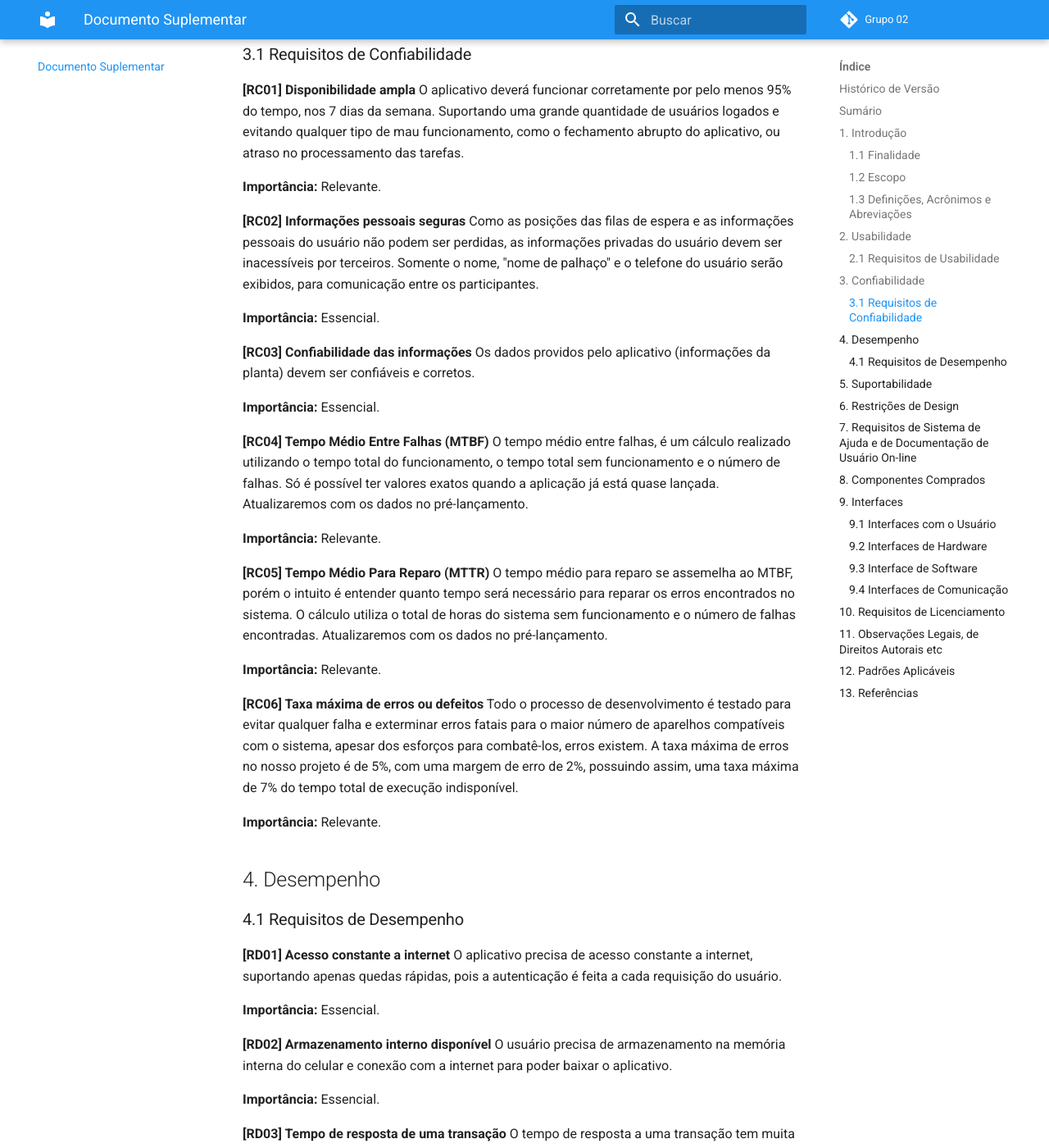
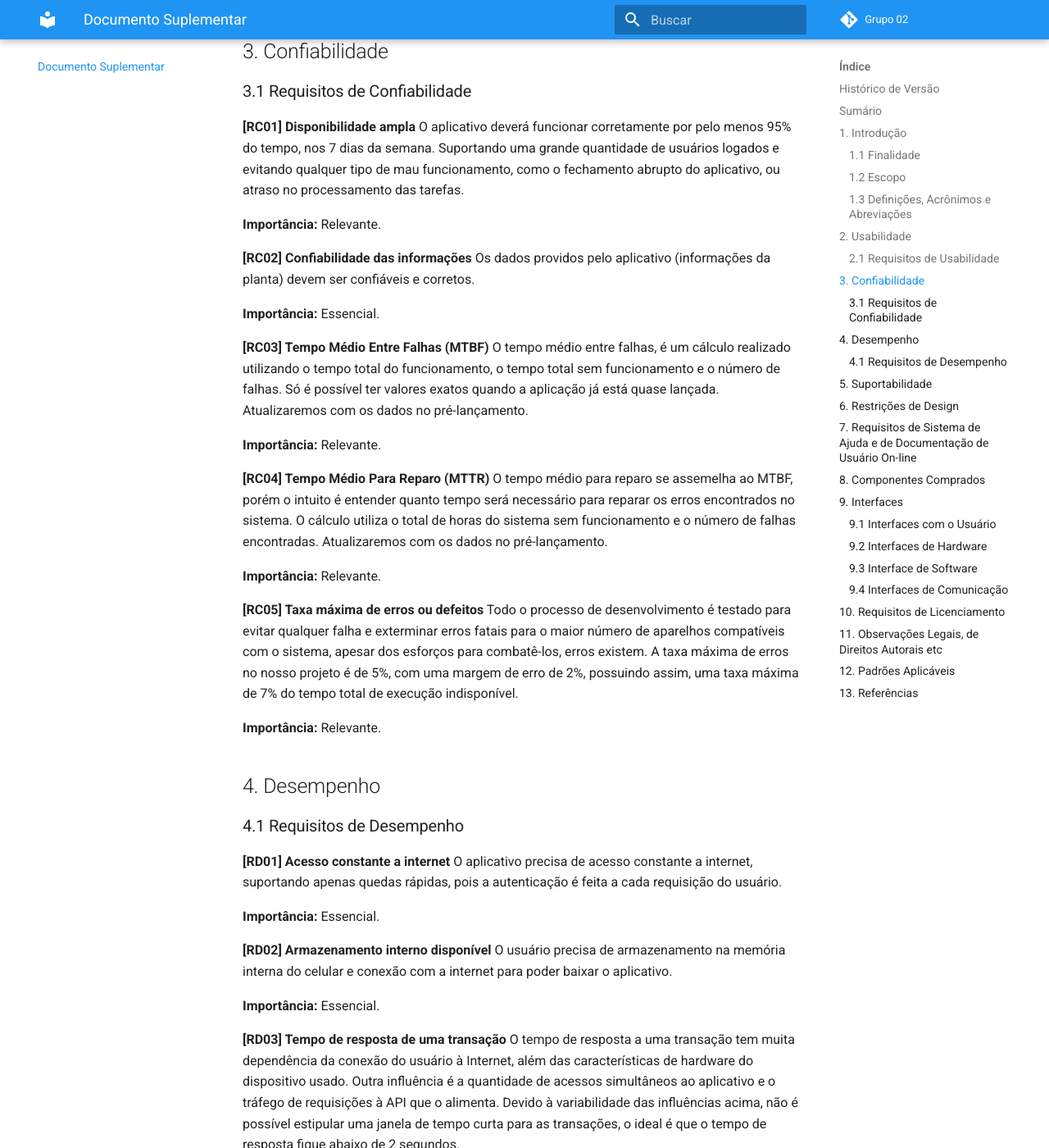
Before and after one commit to fga-eps-mds/2020.1-GaiaDex-wiki, an MkDocs documentation site: the page built from docs/supplementary_document/supplementary_document.md, in a window 1280 px wide and 1400 px high, scrolled down 3133 px. Shown: the whole window at 82% size. Built offline with MkDocs 1.6.1 and Material for MkDocs 9.7.7, drawn with Linux system fonts in a browser that asks for light colours; comment, search, counter and statistics services are not loaded; old or Windows-style settings are respelled for this version of MkDocs; some of the changed text lies outside the part shown.

Commit message:
Updates 3.1 and 7 in supplementary document

```diff
--- a/docs/supplementary_document/supplementary_document.md
+++ b/docs/supplementary_document/supplementary_document.md
@@ -95,27 +96,22 @@
 
 **Importância:** Relevante.
 
-**[RC02] Informações pessoais seguras**
-Como as posições das filas de espera e as informações pessoais do usuário não podem ser perdidas, as informações privadas do usuário devem ser inacessíveis por terceiros. Somente o nome, "nome de palhaço" e o telefone do usuário serão exibidos, para comunicação entre os participantes.
-
-**Importância:** Essencial.
-
-**[RC03] Confiabilidade das informações**
+**[RC02] Confiabilidade das informações**
 Os dados providos pelo aplicativo (informações da planta) devem ser confiáveis e corretos.
 
 **Importância:** Essencial.
 
-**[RC04] Tempo Médio Entre Falhas (MTBF)**
+**[RC03] Tempo Médio Entre Falhas (MTBF)**
 O tempo médio entre falhas, é um cálculo realizado utilizando o tempo total do funcionamento, o tempo total sem funcionamento e o número de falhas. Só é possível ter valores exatos quando a aplicação já está quase lançada. Atualizaremos com os dados no pré-lançamento.
 
 **Importância:** Relevante.
 
-**[RC05] Tempo Médio Para Reparo (MTTR)**
+**[RC04] Tempo Médio Para Reparo (MTTR)**
 O tempo médio para reparo se assemelha ao MTBF, porém o intuito é entender quanto tempo será necessário para reparar os erros encontrados no sistema. O cálculo utiliza o total de horas do sistema sem funcionamento e o número de falhas encontradas. Atualizaremos com os dados no pré-lançamento.
 
 **Importância:** Relevante.
 
-**[RC06] Taxa máxima de erros ou defeitos**
+**[RC05] Taxa máxima de erros ou defeitos**
 Todo o processo de desenvolvimento é testado para evitar qualquer falha e exterminar erros fatais para o maior número de aparelhos compatíveis com o sistema, apesar dos esforços para combatê-los, erros existem. A taxa máxima de erros no nosso projeto é de 5%, com uma margem de erro de 2%, possuindo assim, uma taxa máxima de 7% do tempo total de execução indisponível.
 
 **Importância:** Relevante.
@@ -149,7 +145,7 @@
 A  disposição dos elementos e funcionalidades nas telas  do aplicativo foram feitas de uma forma que o usuário tenha facilidade de usá-lo e tenha clareza da utilidade de cada elemento.
 
 ## 7. Requisitos de Sistema de Ajuda e de Documentação de Usuário On-line
-O aplicativo terá ferramentas de ajuda ao usuário como cards ou mensagens auxiliares contendo instruções ou dicas de uso. Esse sistema de ajuda será critério de aceitação nas histórias de usuário.
+O aplicativo terá uma sessão de ajuda ao usuário contendo a documentação com as dúvidas frequentes.
 
 ## 8. Componentes Comprados
 Para o desenvolvimento do software não será adquirido nenhum componente.
```
Also changed, not shown: other parts of docs/supplementary_document/supplementary_document.md (+1 -0 lines).
